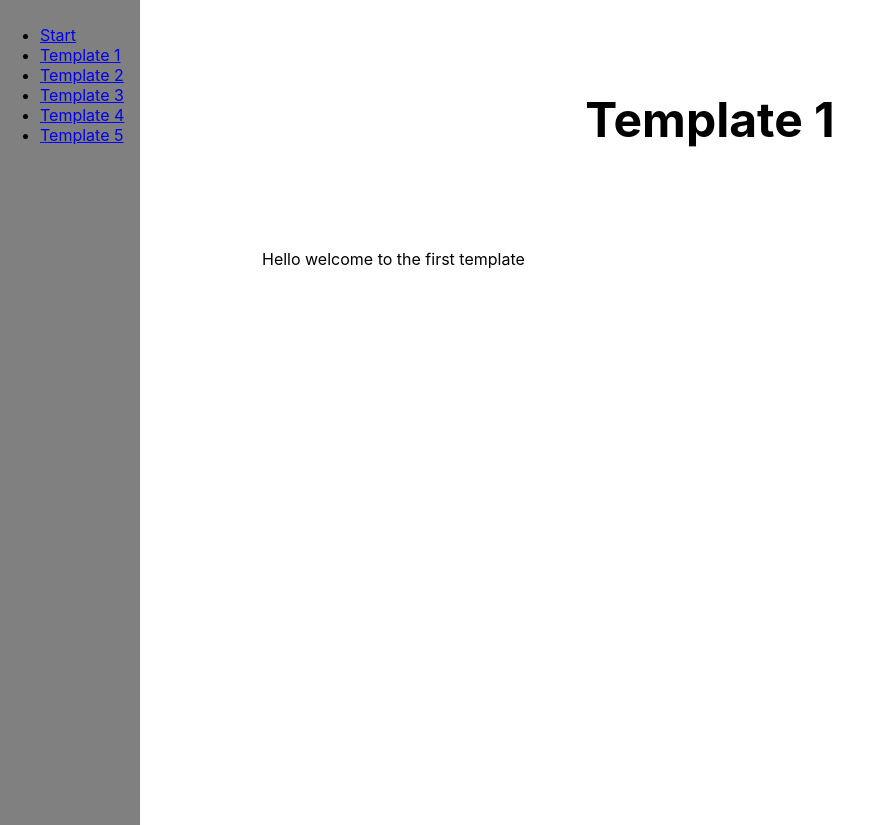
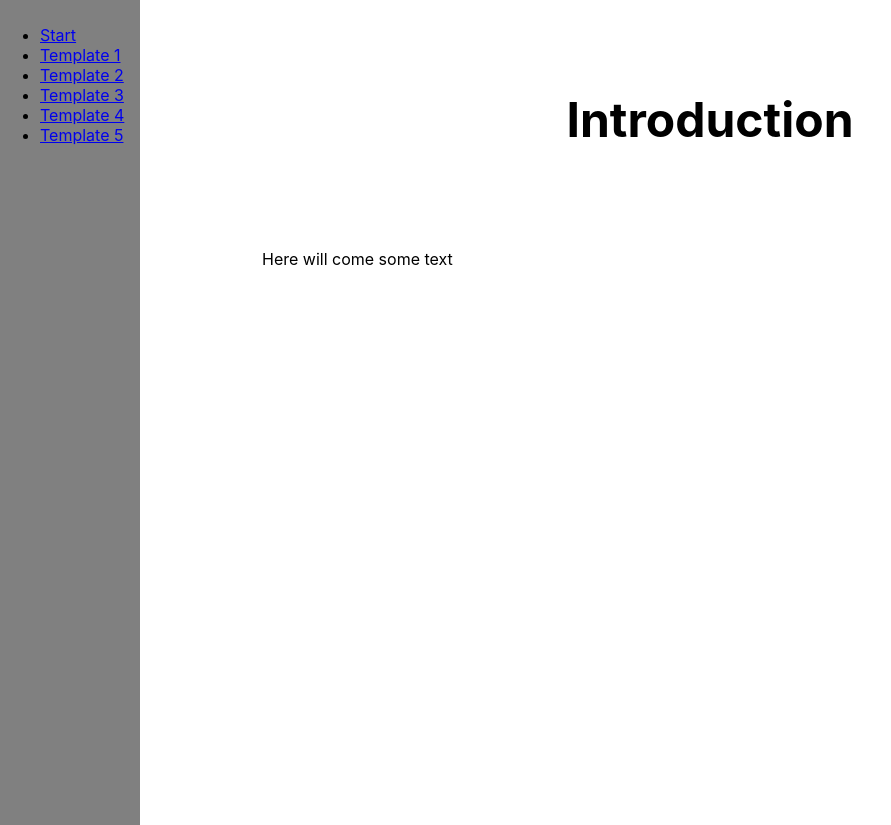
Before and after one commit to sign4731/cludo-cookbook, a React (Create React App) app: page / in a window 1280 px wide. Shown: the whole page, without its empty margins (0-891 px from the left). Built offline with nearby package versions, Linux system fonts and the light colour scheme.

Commit message:
Update templates

```diff
--- a/src/templates/Start.js
+++ b/src/templates/Start.js
@@ -1,8 +1,13 @@
-export default function Start() {
-    return (
-        <div className="page-content">
-            <h2>Template 1</h2>
-            <p>Hello welcome to the first template</p>
-        </div>
-    );
+import React from 'react';
+class Start extends React.Component {
+    render() {
+        return (
+            <div className="page-content">
+                <h2>Introduction</h2>
+                <p>Here will come some text</p>
+            </div>
+        );
+    }
 }
+
+export default Start;
--- a/src/templates/Template3.js
+++ b/src/templates/Template3.js
@@ -1,6 +1,6 @@
 import React from 'react';
 
-class Template2 extends React.Component {
+class Template3 extends React.Component {
     render() {
         return (
             <div className="page-content">
@@ -14,4 +14,4 @@ class Template2 extends React.Component {
     }
 }
 
-export default Template2;
+export default Template3;
--- a/src/templates/Template5.js
+++ b/src/templates/Template5.js
@@ -1,7 +1,7 @@
 import React from 'react';
 import ResultCount from "../components/ResultCount";
 
-class Template2 extends React.Component {
+class Template5 extends React.Component {
     render() {
         return (
             <div className="page-content">
@@ -18,4 +18,4 @@ class Template2 extends React.Component {
     }
 }
 
-export default Template2;
+export default Template5;
```
Also changed, not shown: src/templates/Template1.js (+7 -1 lines), src/templates/Template2.js (+7 -1 lines).
